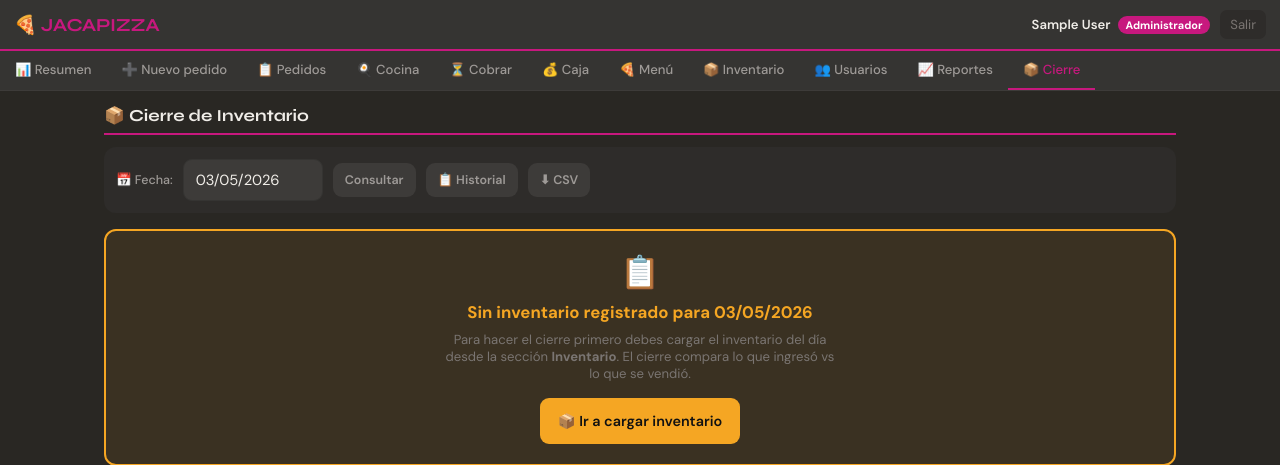
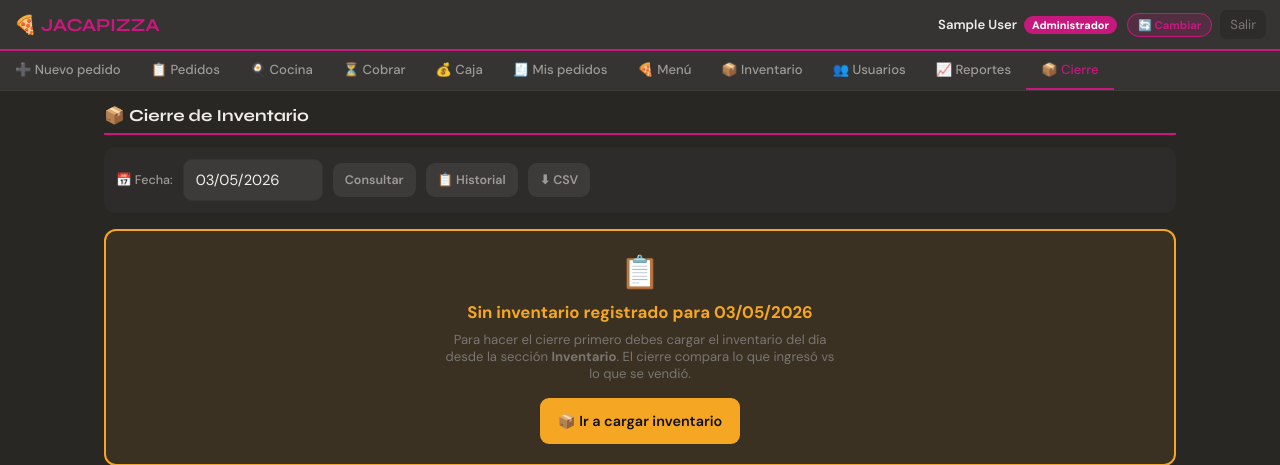
Before and after one commit to lualsa23-max/Jacapizza, a Flask app: page /admin/cierre in a window 1280 px wide. Shown: the top 465 px of the page. Run offline with Flask 3, Linux system fonts and the light colour scheme; the visitor is signed in with stand-in values (Sample User, id 1); data comes from the database, SQL or seed files in the repository; data that the repository does not hold is empty.

Commit message:
base.html

```diff
--- a/templates/base.html
+++ b/templates/base.html
@@ -17,26 +17,31 @@
     <span class="nav-user">{{ session.nombre }}</span>
     <span class="role-badge role-{{ session.rol | lower }}">{{ session.rol }}</span>
   </div>
-  <a href="{{ url_for('logout') }}" class="nav-logout">Salir</a>
+  <div style="display:flex;gap:8px;align-items:center">
+    {% if session.get('roles') and session.roles|length > 1 %}
+    <a href="{{ url_for('elegir_rol') }}" style="text-decoration:none;background:rgba(199,24,126,.2);color:var(--accent);border:1.5px solid var(--accent);border-radius:999px;padding:4px 10px;font-size:.7rem;font-weight:700">🔄 Cambiar</a>
+    {% endif %}
+    <a href="{{ url_for('logout') }}" class="nav-logout">Salir</a>
+  </div>
 </nav>
 
 <div class="nav-tabs">
 {% if session.rol == 'Administrador' %}
-  <a href="{{ url_for('admin_resumen') }}"     class="tab {% if request.endpoint=='admin_resumen' %}active{% endif %}">📊 Resumen</a>
   <a href="{{ url_for('mesero_nuevo') }}"      class="tab {% if request.endpoint=='mesero_nuevo' %}active{% endif %}">➕ Nuevo pedido</a>
-  <a href="{{ url_for('mesero_pedidos') }}"    class="tab {% if request.endpoint in ['mesero_pedidos','mesero_editar'] %}active{% endif %}">📋 Pedidos</a>
-  <a href="{{ url_for('cocina_pedidos') }}"    class="tab {% if request.endpoint=='cocina_pedidos' %}active{% endif %}">🍳 Cocina</a>
-  <a href="{{ url_for('cajero_cobrar') }}"     class="tab {% if request.endpoint=='cajero_cobrar' %}active{% endif %}">⏳ Cobrar</a>
-  <a href="{{ url_for('cajero_caja') }}"       class="tab {% if request.endpoint=='cajero_caja' %}active{% endif %}">💰 Caja</a>
-  <a href="{{ url_for('admin_menu_pizzas') }}" class="tab {% if request.endpoint in ['admin_menu_pizzas','admin_menu_bebidas'] %}active{% endif %}">🍕 Menú</a>
-  <a href="{{ url_for('admin_inventario') }}"  class="tab {% if request.endpoint=='admin_inventario' %}active{% endif %}">📦 Inventario</a>
-  <a href="{{ url_for('admin_usuarios') }}"    class="tab {% if request.endpoint=='admin_usuarios' %}active{% endif %}">👥 Usuarios</a>
-  <a href="{{ url_for('admin_reportes') }}"    class="tab {% if request.endpoint=='admin_reportes' %}active{% endif %}">📈 Reportes</a>
+  <a href="{{ url_for('admin_pedidos') }}"      class="tab {% if request.endpoint=='admin_pedidos' %}active{% endif %}">📋 Pedidos</a>
+  <a href="{{ url_for('cocina_pedidos') }}"     class="tab {% if request.endpoint=='cocina_pedidos' %}active{% endif %}">🍳 Cocina</a>
+  <a href="{{ url_for('cajero_cobrar') }}"      class="tab {% if request.endpoint=='cajero_cobrar' %}active{% endif %}">⏳ Cobrar</a>
+  <a href="{{ url_for('cajero_caja') }}"        class="tab {% if request.endpoint=='cajero_caja' %}active{% endif %}">💰 Caja</a>
+  <a href="{{ url_for('mesero_pedidos') }}"     class="tab {% if request.endpoint in ['mesero_pedidos','mesero_editar'] %}active{% endif %}">🧾 Mis pedidos</a>
+  <a href="{{ url_for('admin_menu_pizzas') }}"  class="tab {% if request.endpoint in ['admin_menu_pizzas','admin_menu_bebidas'] %}active{% endif %}">🍕 Menú</a>
+  <a href="{{ url_for('admin_inventario') }}"   class="tab {% if request.endpoint=='admin_inventario' %}active{% endif %}">📦 Inventario</a>
+  <a href="{{ url_for('admin_usuarios') }}"     class="tab {% if request.endpoint=='admin_usuarios' %}active{% endif %}">👥 Usuarios</a>
+  <a href="{{ url_for('admin_reportes') }}"     class="tab {% if request.endpoint in ['admin_reportes','admin_resumen'] %}active{% endif %}">📈 Reportes</a>
   <a href="{{ url_for('admin_cierre') }}"      class="tab {% if request.endpoint in ['admin_cierre','admin_cierre_historial'] %}active{% endif %}">📦 Cierre</a>
 
 {% elif session.rol == 'Mesero' %}
   <a href="{{ url_for('mesero_nuevo') }}"   class="tab {% if request.endpoint=='mesero_nuevo' %}active{% endif %}">➕ Nuevo pedido</a>
-  <a href="{{ url_for('mesero_pedidos') }}" class="tab {% if request.endpoint in ['mesero_pedidos','mesero_editar'] %}active{% endif %}">📋 Pedidos</a>
+  <a href="{{ url_for('mesero_pedidos') }}" class="tab {% if request.endpoint in ['mesero_pedidos','mesero_editar'] %}active{% endif %}">📋 Mis pedidos</a>
 
 {% elif session.rol == 'Cajero' %}
   <a href="{{ url_for('cajero_cobrar') }}" class="tab {% if request.endpoint=='cajero_cobrar' %}active{% endif %}">⏳ Cobrar</a>
```
